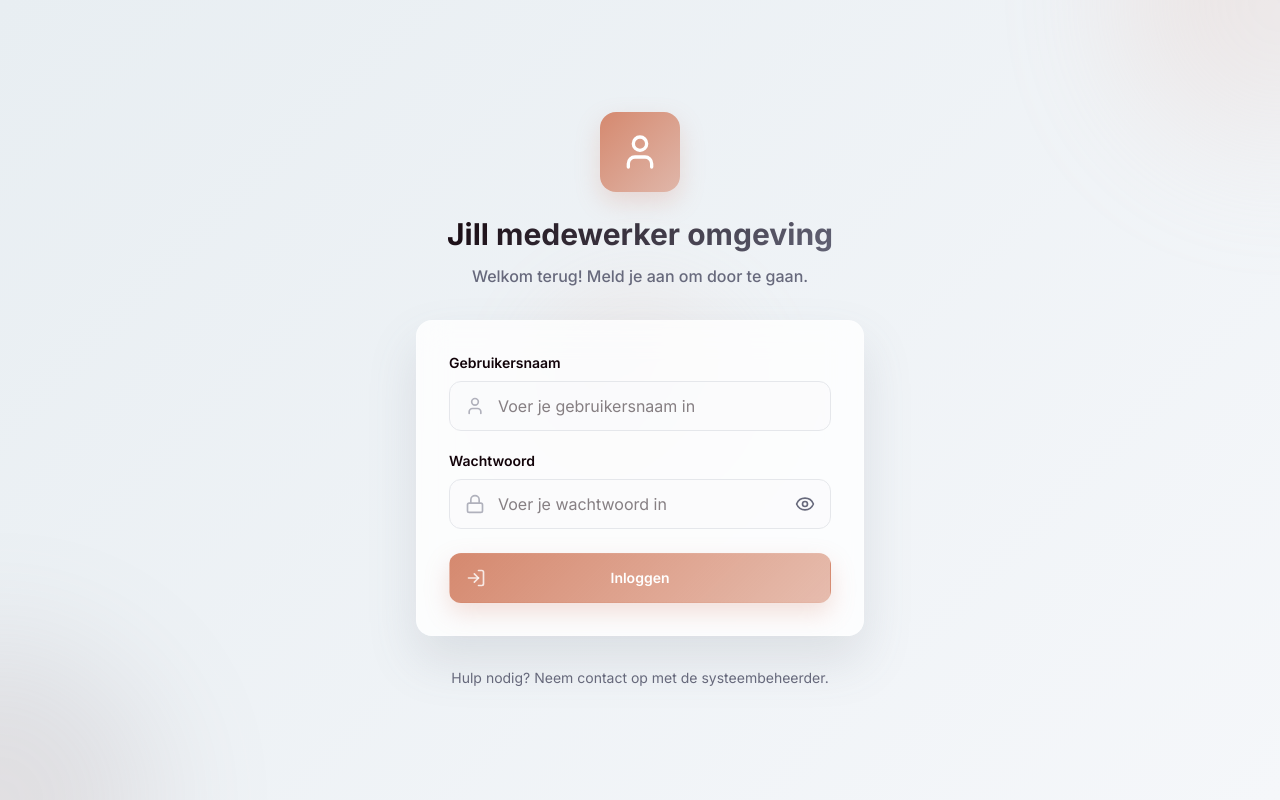
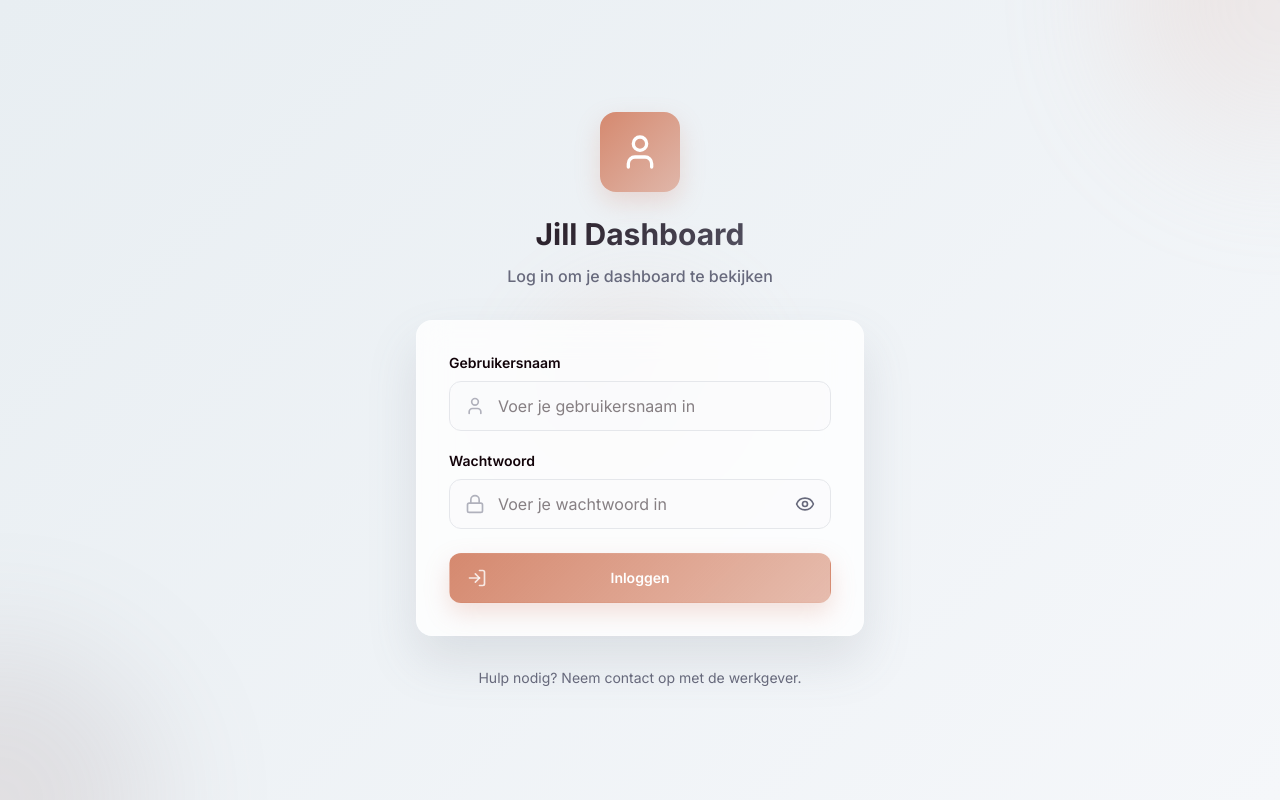
Before and after one commit to koesert/Rooster-Systeem, a Next.js app in the folder frontend/: page /login in a window 1280 px wide. Built offline with nearby package versions, Linux system fonts and the light colour scheme.

Commit message:
kleine text en title changes

```diff
--- a/frontend/src/app/layout.tsx
+++ b/frontend/src/app/layout.tsx
@@ -6,7 +6,7 @@ import { AuthProvider } from '@/contexts/AuthContext';
 const inter = Inter({ subsets: ['latin'] });
 
 export const metadata: Metadata = {
-  title: 'Jill medewerker omgeving',
+  title: 'Jill Dashboard',
   description: 'Restaurant roster management systeem',
 };
 
--- a/frontend/src/app/login/page.tsx
+++ b/frontend/src/app/login/page.tsx
@@ -65,10 +65,10 @@ export default function LoginPage() {
             <User className="h-10 w-10 text-white" />
           </div>
           <h2 className="text-3xl font-bold" style={{ background: 'linear-gradient(135deg, #120309, #67697c)', WebkitBackgroundClip: 'text', WebkitTextFillColor: 'transparent' }}>
-            Jill medewerker omgeving
+            Jill Dashboard
           </h2>
           <p className="mt-3 font-medium" style={{ color: '#67697c' }}>
-            Welkom terug! Meld je aan om door te gaan.
+            Log in om je dashboard te bekijken
           </p>
         </div>
 
@@ -194,7 +194,7 @@ export default function LoginPage() {
                   }
                 }}
               >
-                <span className="absolute left-0 inset-y-0 flex items-center pl-4">
+                <span className="absolute left-0 inset-y-0 flex items-center pl-4 border border-transparent">
                   {isSubmitting ? (
                     <div className="animate-spin rounded-full h-5 w-5 border-b-2 border-white"></div>
                   ) : (
@@ -210,7 +210,7 @@ export default function LoginPage() {
         {/* Footer */}
         <div className="text-center">
           <p className="text-sm" style={{ color: '#67697c' }}>
-            Hulp nodig? Neem contact op met de systeembeheerder.
+            Hulp nodig? Neem contact op met de werkgever.
           </p>
         </div>
       </div>
--- a/frontend/src/app/page.tsx
+++ b/frontend/src/app/page.tsx
@@ -16,6 +16,11 @@ export default function HomePage() {
       router.push('/login');
     }
   }, [user, isLoading, router]);
+
+  // Set page title
+  useEffect(() => {
+    document.title = 'Jill Dashboard - Home';
+  }, []);
 
   if (isLoading) {
     return (
@@ -37,28 +42,28 @@ export default function HomePage() {
       title: 'Medewerkers beheren',
       description: 'Bekijk en beheer alle medewerkers',
       icon: Users,
-      onClick: () => console.log('Navigate to employees'),
+      onClick: () => router.push('/employees'),
       gradient: 'from-orange-400 to-orange-600'
     },
     {
       title: 'Planning bekijken',
       description: 'Bekijk de werkplanning van deze week',
       icon: Calendar,
-      onClick: () => console.log('Navigate to planning'),
+      onClick: () => router.push('/planning'),
       gradient: 'from-amber-400 to-amber-600'
     },
     {
       title: 'Rapporten',
       description: 'Bekijk werktijd rapporten en statistieken',
       icon: BarChart3,
-      onClick: () => console.log('Navigate to reports'),
+      onClick: () => router.push('/reports'),
       gradient: 'from-orange-500 to-red-500'
     },
     {
       title: 'Instellingen',
       description: 'Beheer systeem instellingen',
       icon: Settings,
-      onClick: () => console.log('Navigate to settings'),
+      onClick: () => router.push('/settings'),
       gradient: 'from-gray-400 to-gray-600'
     }
   ];
@@ -102,7 +107,7 @@ export default function HomePage() {
 
               <div className="relative z-10">
                 <h1 className="text-4xl font-bold mb-4" style={{ background: 'linear-gradient(135deg, #120309, #67697c)', WebkitBackgroundClip: 'text', WebkitTextFillColor: 'transparent' }}>
-                  Welkom bij Jill medewerker omgeving
+                  Welkom in je Jill Dashboard
                 </h1>
 
                 <div className="rounded-xl p-6 mb-6" style={{ background: 'linear-gradient(135deg, #d5896f20, #e8eef220)', border: '1px solid #d5896f40' }}>
--- a/frontend/src/components/Sidebar.tsx
+++ b/frontend/src/components/Sidebar.tsx
@@ -1,14 +1,34 @@
 'use client';
 
-import { Users, LogOut } from 'lucide-react';
+import { Users, LogOut, Home } from 'lucide-react';
 import { useAuth } from '@/contexts/AuthContext';
+import { useRouter, usePathname } from 'next/navigation';
 
 export default function Sidebar() {
   const { logout, user } = useAuth();
+  const router = useRouter();
+  const pathname = usePathname();
 
   const handleLogout = () => {
     logout();
   };
+
+  const navigationItems = [
+    {
+      name: 'Dashboard',
+      icon: Home,
+      path: '/home',
+      onClick: () => router.push('/home')
+    },
+    {
+      name: 'Medewerkers beheren',
+      icon: Users,
+      path: '/employees',
+      onClick: () => router.push('/employees')
+    }
+  ];
+
+  const isActive = (path: string) => pathname === path;
 
   return (
     <div className="text-white w-64 min-h-screen p-4 flex flex-col relative overflow-hidden" style={{ background: 'linear-gradient(180deg, #120309, #090c02)' }}>
@@ -18,8 +38,10 @@ export default function Sidebar() {
 
       {/* Header */}
       <div className="mb-8 relative z-10">
-        <div className="p-4 rounded-xl mb-4" style={{ background: 'linear-gradient(135deg, #d5896f20, #d5896f10)', border: '1px solid rgba(213, 137, 111, 0.2)' }}>
-          <h1 className="text-xl font-bold text-white">Jill medewerker omgeving</h1>
+        <div className="p-4 rounded-xl mb-4 cursor-pointer"
+          style={{ background: 'linear-gradient(135deg, #d5896f20, #d5896f10)', border: '1px solid rgba(213, 137, 111, 0.2)' }}
+          onClick={() => router.push('/home')}>
+          <h1 className="text-xl font-bold text-white">Jill Dashboard</h1>
         </div>
         {user && (
           <div className="px-4">
@@ -32,27 +54,39 @@ export default function Sidebar() {
       {/* Navigation */}
       <nav className="flex-1 relative z-10">
         <ul className="space-y-3">
-          <li>
-            <button className="w-full flex items-center space-x-3 px-4 py-3 rounded-lg transition-all duration-300 group hover:shadow-lg"
-              style={{ color: '#e8eef2' }}
+          {navigationItems.map((item, index) => (
+            <li key={index}>
+              <button
+                onClick={item.onClick}
+                className={`w-full flex items-center space-x-3 px-4 py-3 rounded-lg transition-all duration-300 group hover:shadow-lg ${isActive(item.path) ? 'shadow-lg' : ''
+                  }`}
+                style={{
+                  color: isActive(item.path) ? '#ffffff' : '#e8eef2',
+                  background: isActive(item.path) ? 'linear-gradient(135deg, #d5896f40, #d5896f30)' : 'transparent'
+                }}
                 onMouseEnter={(e) => {
+                  if (!isActive(item.path)) {
                     const target = e.target as HTMLElement;
                     target.style.background = 'linear-gradient(135deg, #d5896f30, #d5896f20)';
                     target.style.color = '#ffffff';
                     target.style.transform = 'translateX(4px)';
+                  }
                 }}
                 onMouseLeave={(e) => {
+                  if (!isActive(item.path)) {
                     const target = e.target as HTMLElement;
                     target.style.background = 'transparent';
                     target.style.color = '#e8eef2';
                     target.style.transform = 'translateX(0px)';
+                  }
                 }}>
                 <div className="p-2 rounded-lg transition-all duration-300" style={{ background: 'linear-gradient(135deg, #d5896f40, #d5896f20)' }}>
-                <Users size={20} className="text-white" />
+                  <item.icon size={20} className="text-white" />
                 </div>
-              <span className="font-medium">Medewerkers beheren</span>
+                <span className="font-medium">{item.name}</span>
               </button>
             </li>
+          ))}
         </ul>
       </nav>
 
@@ -60,6 +94,8 @@ export default function Sidebar() {
       <div className="mt-auto relative z-10">
         <button
           onClick={handleLogout}
+          className="w-full flex items-center space-x-3 px-4 py-3 rounded-lg transition-all duration-300 group hover:shadow-lg"
+          style={{ color: '#e8eef2' }}
           onMouseEnter={(e) => {
             const target = e.target as HTMLElement;
             target.style.background = 'linear-gradient(135deg, #dc2626, #ef4444)';
--- a/frontend/src/contexts/AuthContext.tsx
+++ b/frontend/src/contexts/AuthContext.tsx
@@ -74,8 +74,8 @@ export const AuthProvider: React.FC<{ children: React.ReactNode }> = ({ children
       console.error('Logout error:', error);
     } finally {
       setUser(null);
-      // Redirect to login page
-      window.location.href = '/login';
+      // Redirect to landing page instead of login
+      window.location.href = '/';
     }
   };
 
@@ -86,5 +86,5 @@ export const AuthProvider: React.FC<{ children: React.ReactNode }> = ({ children
     isLoading,
   };
 
-  return <AuthContext.Provider value={value}>{children}</AuthContext.Provider>;
+  return <AuthContext.Provider value={value}>{children}</AuthContext.Provider>
 };
```
Also changed, not shown: 1 other file (tests, documents, lock files or other folders). Lines whose indentation alone changed are shown as unchanged.
